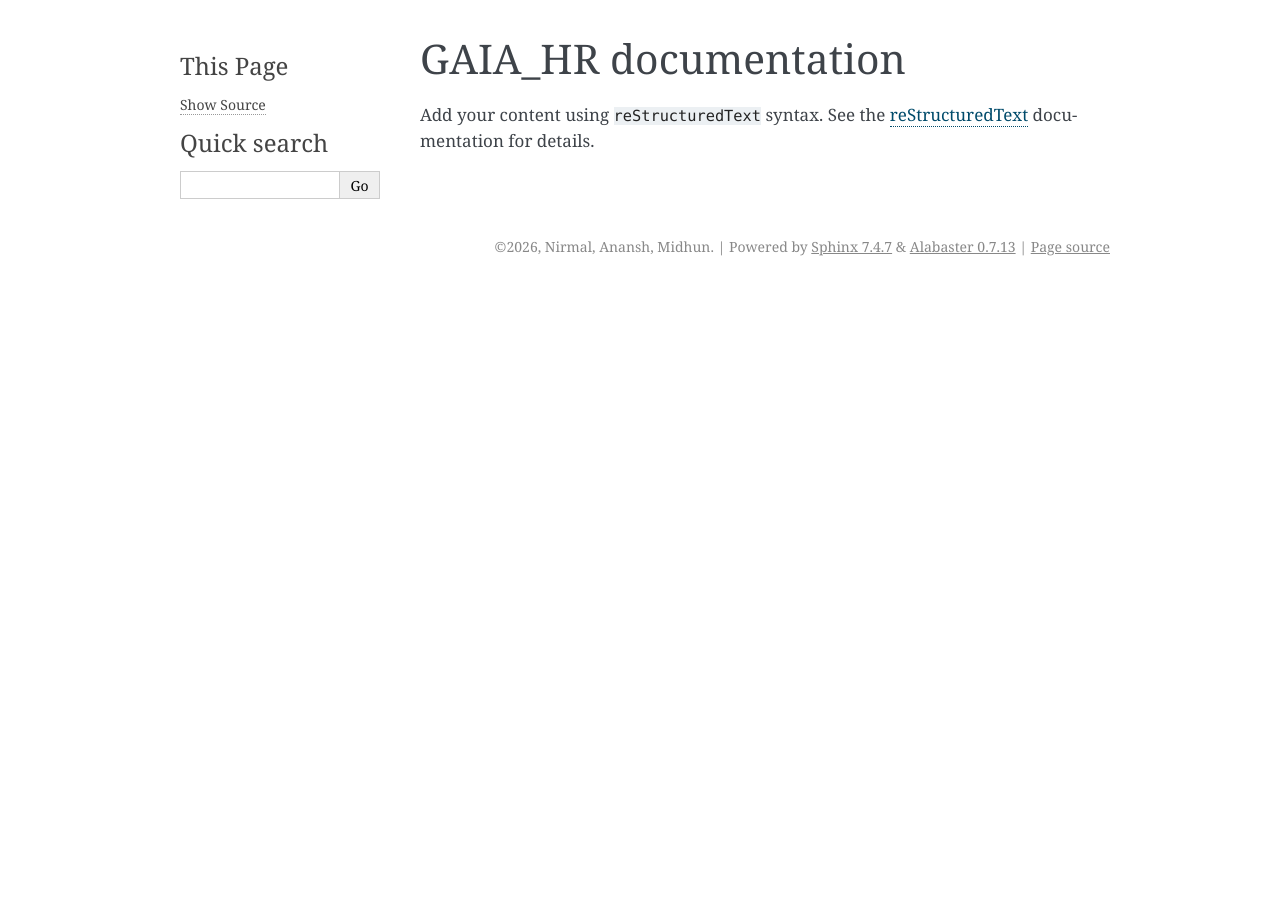
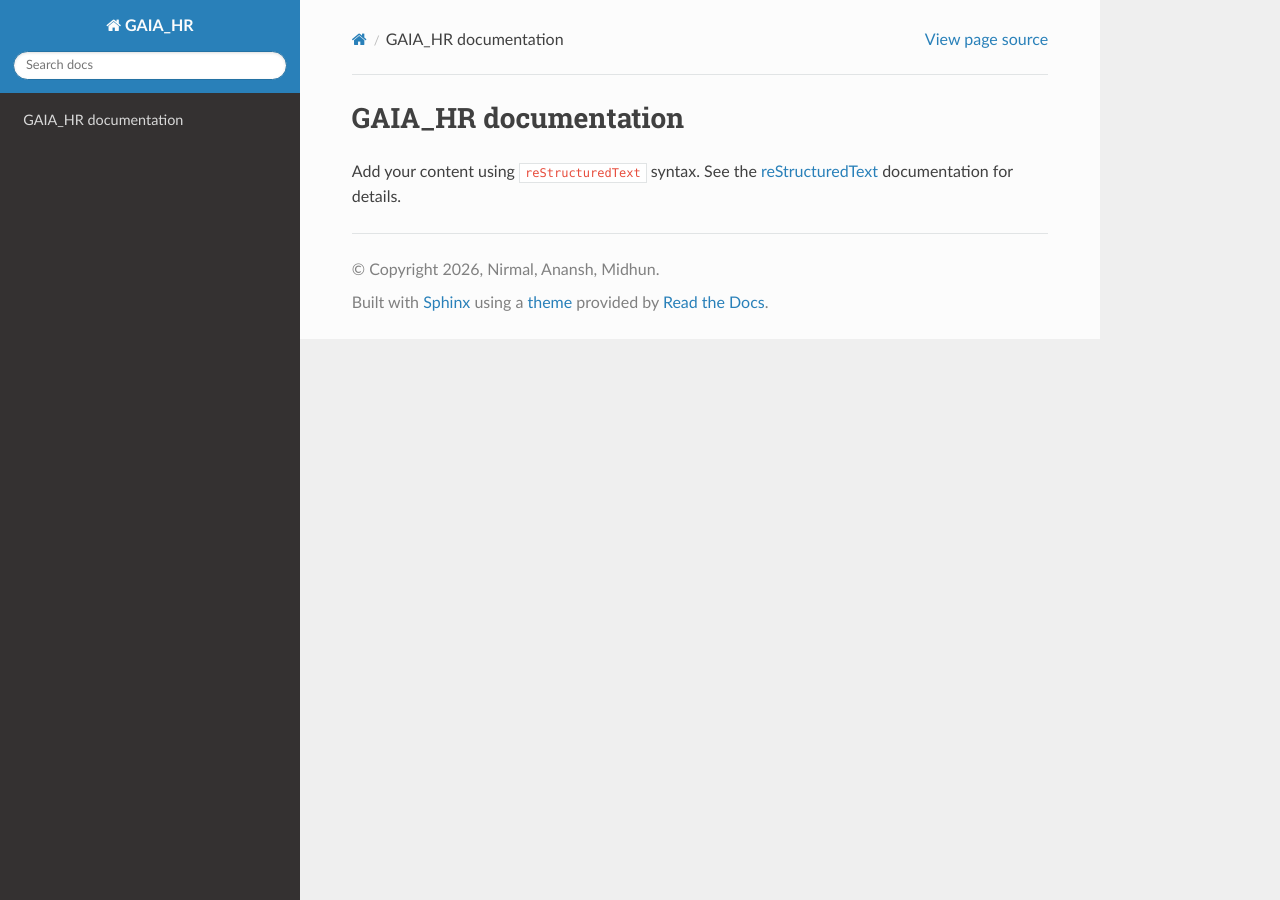
Before and after one commit to NirmalUS/GAIA_HR, a Sphinx documentation site: the page built from docs/index.rst, in a window 1280 px wide. Built offline with Sphinx 7.4.7 and the Read the Docs theme 3.1.0, drawn with Linux system fonts in a browser that asks for light colours.

Commit message:
Edited conf.py file in docs

```diff
--- a/docs/conf.py
+++ b/docs/conf.py
@@ -2,6 +2,10 @@
 #
 # For the full list of built-in configuration values, see the documentation:
 # https://www.sphinx-doc.org/en/master/usage/configuration.html
+
+import os
+import sys
+sys.path.insert(0, os.path.abspath('../GAIA_HR/'))
 
 # -- Project information -----------------------------------------------------
 # https://www.sphinx-doc.org/en/master/usage/configuration.html#project-information
@@ -9,12 +13,16 @@
 project = 'GAIA_HR'
 copyright = '2026, Nirmal, Anansh, Midhun'
 author = 'Nirmal, Anansh, Midhun'
+root_doc = 'index'
 release = '1.0.1'
 
 # -- General configuration ---------------------------------------------------
 # https://www.sphinx-doc.org/en/master/usage/configuration.html#general-configuration
 
-extensions = []
+extensions = [
+  'sphinx.ext.autodoc',
+  'sphinx.ext.napoleon'
+]
 
 templates_path = ['_templates']
 exclude_patterns = ['_build', 'Thumbs.db', '.DS_Store']
@@ -24,5 +32,5 @@ exclude_patterns = ['_build', 'Thumbs.db', '.DS_Store']
 # -- Options for HTML output -------------------------------------------------
 # https://www.sphinx-doc.org/en/master/usage/configuration.html#options-for-html-output
 
-html_theme = 'alabaster'
+html_theme = 'sphinx_rtd_theme'
 html_static_path = ['_static']
```
